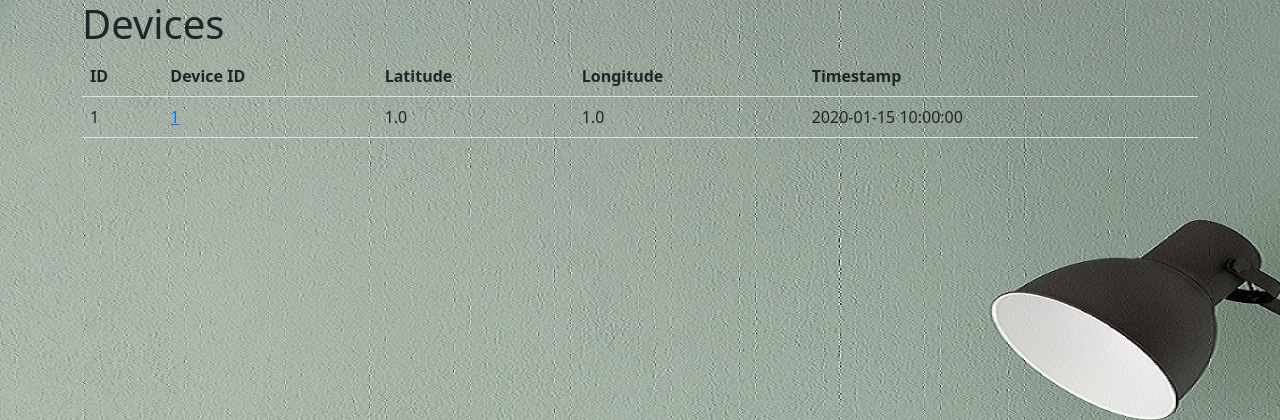
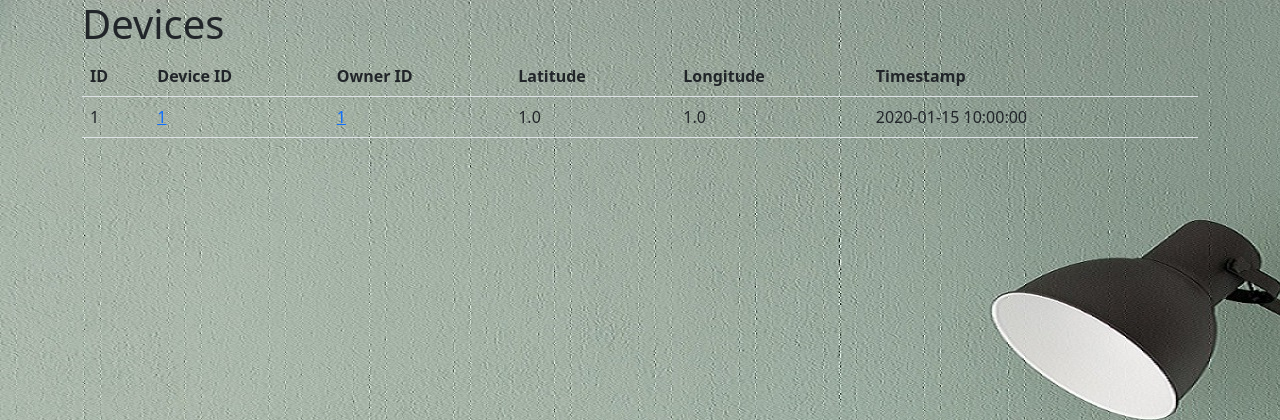
Before and after one commit to Wena17/capstone-backend, a Flask app: page /devices in a window 1280 px wide. Shown: the top 420 px of the page. Run offline with Flask 3, Linux system fonts and the light colour scheme; tables that the repository leaves empty hold one stand-in row (values such as "Sample post"); some libraries are stand-ins or nearby versions.

Commit message:
Added device owner column

```diff
--- a/templates/devices.html
+++ b/templates/devices.html
@@ -7,6 +7,7 @@
       <tr>
         <th scope="col">ID</th>
         <th scope="col">Device ID</th>
+        <th scope="col">Owner ID</th>
         <th scope="col">Latitude</th>
         <th scope="col">Longitude</th>
         <th scope="col">Timestamp</th>
@@ -17,6 +18,7 @@
       <tr>
         <td>{{dev.id}}</td>
         <td><a href=/devices/{{dev.dev_id}}>{{dev.dev_id}}</a></td>
+        <td><a href="/users/{{dev.owner_id}}">{{dev.owner_id}}</a></td>
         <td>{{ dev.lat }}</td>
         <td>{{ dev.long }}</td>
         <td>{{dev.ts}}</td>
```
